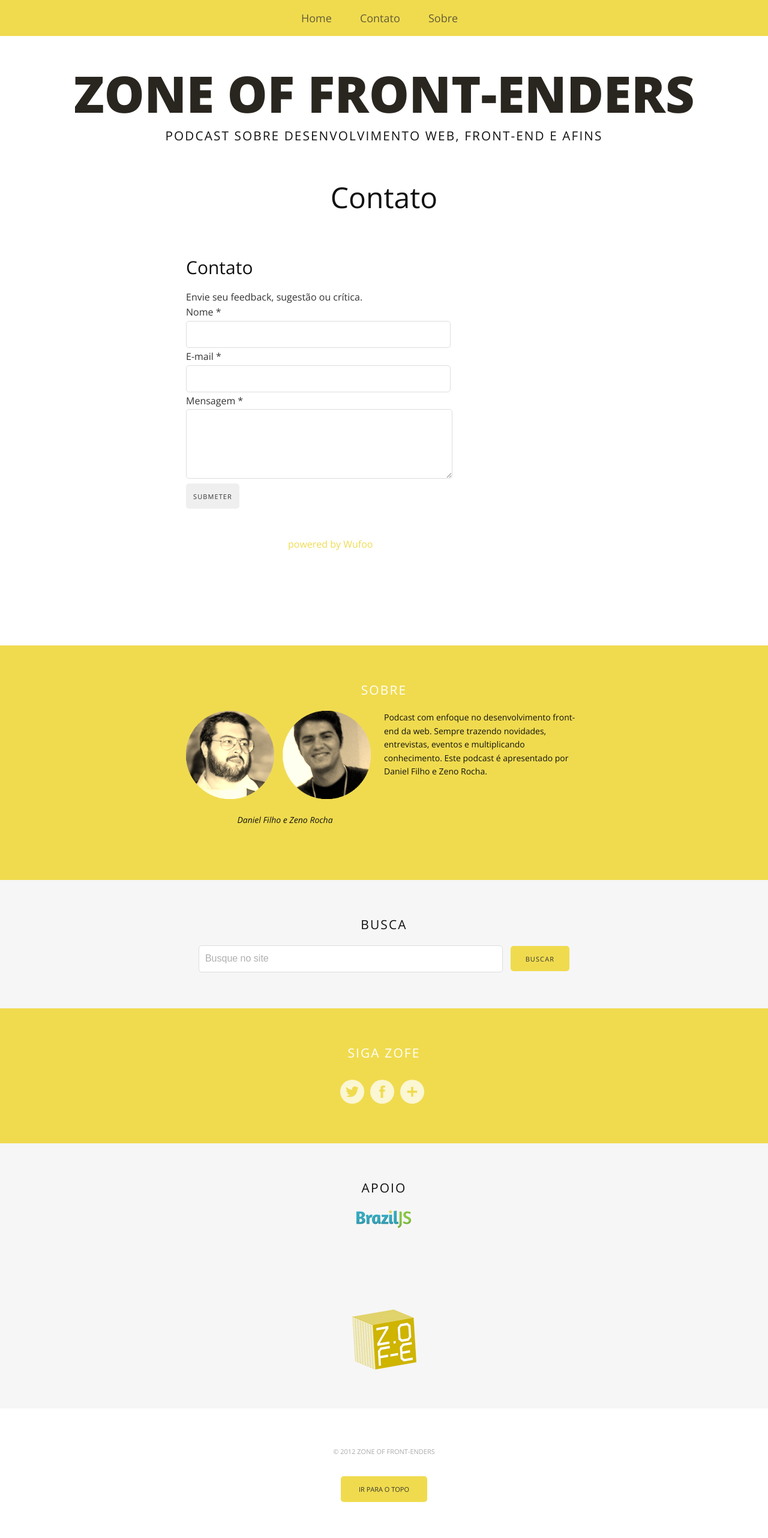
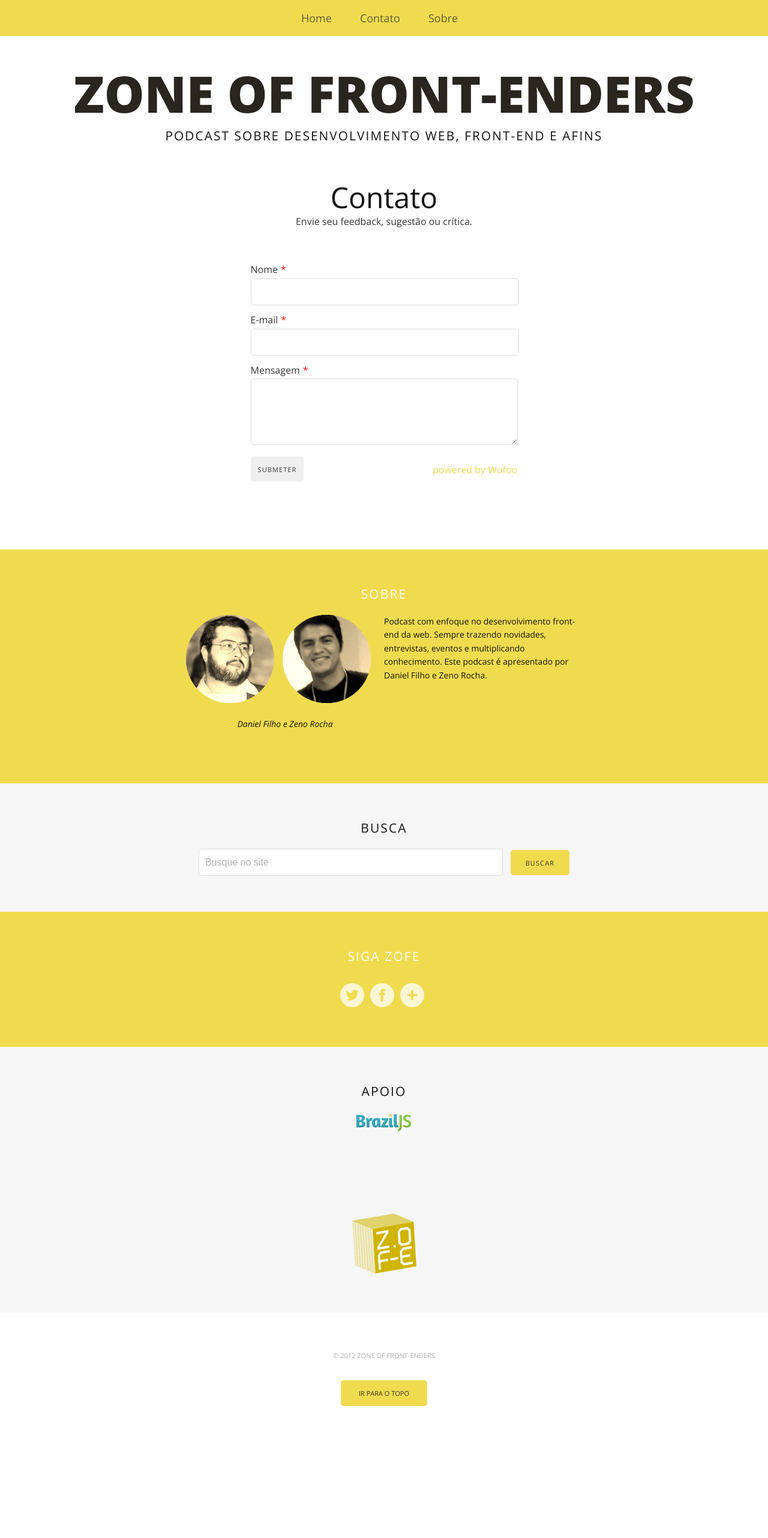
Before and after one commit to almirfilho/zofe, a Jekyll site: the page built from contato/index.html, in a window 1280 px wide. Shown: the whole page at 60% size. Built offline with Jekyll 4.4.1, drawn with Linux system fonts in a browser that asks for light colours; Markdown is read by kramdown in place of the engine named in the settings; after the commit the page ends 2404 px from its top, so only the background shows below that.

Commit message:
Organiza e estiliza tela de Contato

```diff
--- a/assets/css/style.css
+++ b/assets/css/style.css
@@ -3379,3 +3379,38 @@ form ul li{
 .podcastPlayer{
   width: 700px;
 }
+
+form.wufoo {
+
+}
+
+  form.wufoo ul {
+    width: 445px;
+    margin: auto;
+    margin-top: 30px;
+  }
+
+  form.wufoo label {
+    display: block;
+  }
+
+  form.wufoo label::after {
+    content: '*';
+    margin-left: 5px;
+    color: red;
+  }
+
+  form.wufoo .field {
+    width: 435px;
+    margin-bottom: 10px;
+  }
+
+  form.wufoo li.buttons a {
+    float: right;
+    line-height: 45px;
+  }
+
+  form.wufoo .submit:hover {
+    background: #333;
+    color: white;
+  }
--- a/contato/index.html
+++ b/contato/index.html
@@ -13,59 +13,29 @@ layout: default
 
   <header class="entry-header">
     <h1 class="entry-title">Contato</h1>
+    <p>Envie seu feedback, sugestão ou crítica.</p>
   </header>
 
   <div class="entry-content clearfix">
 
     <form id="form1" name="form1" class="wufoo topLabel page" autocomplete="off" enctype="multipart/form-data" method="post" novalidate action="https://zofe.wufoo.com/forms/z7x3p9/#public">
-      <header id="header" class="info">
-        <h2>Contato</h2>
-        <div>Envie seu feedback, sugestão ou crítica.</div>
-      </header>
-
       <ul>
-        <li id="foli1" class="notranslate      ">
-          <label class="desc" id="title1" for="Field1">
-            Nome
-            <span id="req_1" class="req">*</span>
-          </label>
-          <div>
-            <input id="Field1" name="Field1" type="text" class="field text medium" value="" maxlength="255" tabindex="1" onkeyup="" required />
-          </div>
-        </li><li id="foli3" class="notranslate      ">
-        <label class="desc" id="title3" for="Field3">
-          E-mail
-          <span id="req_3" class="req">*</span>
-        </label>
-        <div>
+        <li id="foli1" class="notranslate">
+          <label class="desc" id="title1" for="Field1">Nome</label>
+          <input id="Field1" name="Field1" type="text" class="field text medium" value="" maxlength="255" tabindex="1" required />
+        </li>
+        <li id="foli3" class="notranslate">
+          <label class="desc" id="title3" for="Field3">E-mail</label>
           <input id="Field3" name="Field3" type="email" spellcheck="false" class="field text medium" value="" maxlength="255" tabindex="2" required />
-        </div>
         </li>
-      <li id="foli6"
-      class="notranslate      "><label class="desc" id="title6" for="Field6">
-      Mensagem
-      <span id="req_6" class="req">*</span>
-    </label>
-
-    <div>
-      <textarea id="Field6"
-      name="Field6"
-      class="field textarea medium"
-      spellcheck="true"
-      rows="10" cols="50"
-      tabindex="3"
-      onkeyup=""
-      required  ></textarea>
-
-    </div>
-  </li> <li class="buttons ">
-  <div>
-
-    <input id="saveForm" name="saveForm" class="btTxt submit"
-    type="submit" value="Submeter"
-    /></div>
+        <li id="foli6" class="notranslate">
+          <label class="desc" id="title6" for="Field6">Mensagem</label>
+          <textarea id="Field6" name="Field6" class="field textarea medium" spellcheck="true" rows="10" cols="50" tabindex="3" required></textarea>
         </li>
-
+        <li class="buttons">
+          <input id="saveForm" name="saveForm" class="btTxt submit" type="submit" value="Submeter" />
+          <a href="http://wufoo.com/form-builder/" title="Powered by Wufoo">powered by Wufoo</a>
+        </li>
         <li class="hide">
           <label for="comment">Do Not Fill This Out</label>
           <textarea name="comment" id="comment" rows="1" cols="1"></textarea>
@@ -74,10 +44,5 @@ layout: default
       </ul>
     </form>
 
-<a href="http://wufoo.com/form-builder/" title="Powered by Wufoo"
-style="display:block; width:20em; margin:3em auto; text-decoration:none; cursor:pointer;">
-<span>powered by Wufoo</span>
-</a>
-
   </div>
 </article>
```
Lines whose indentation alone changed are shown as unchanged.
